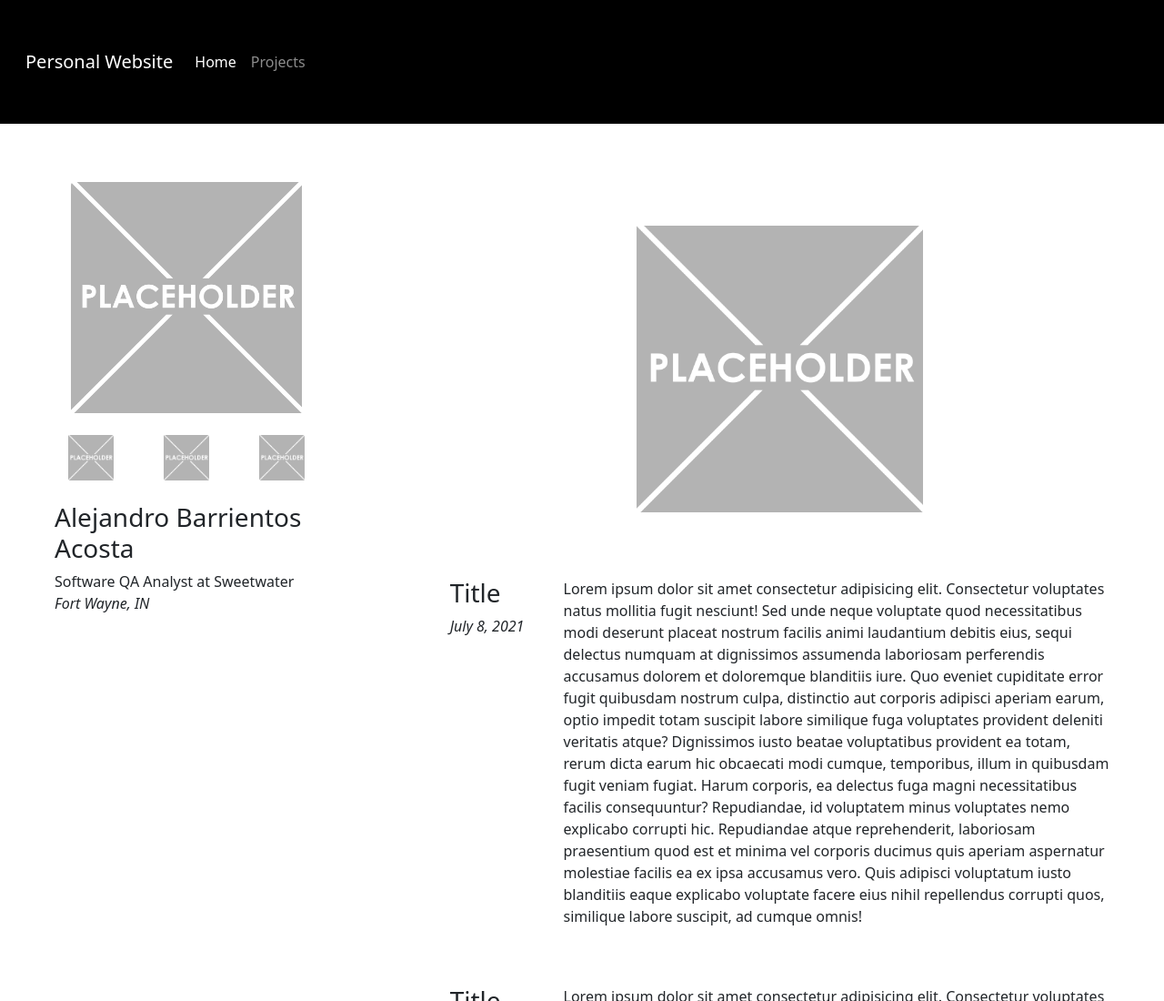
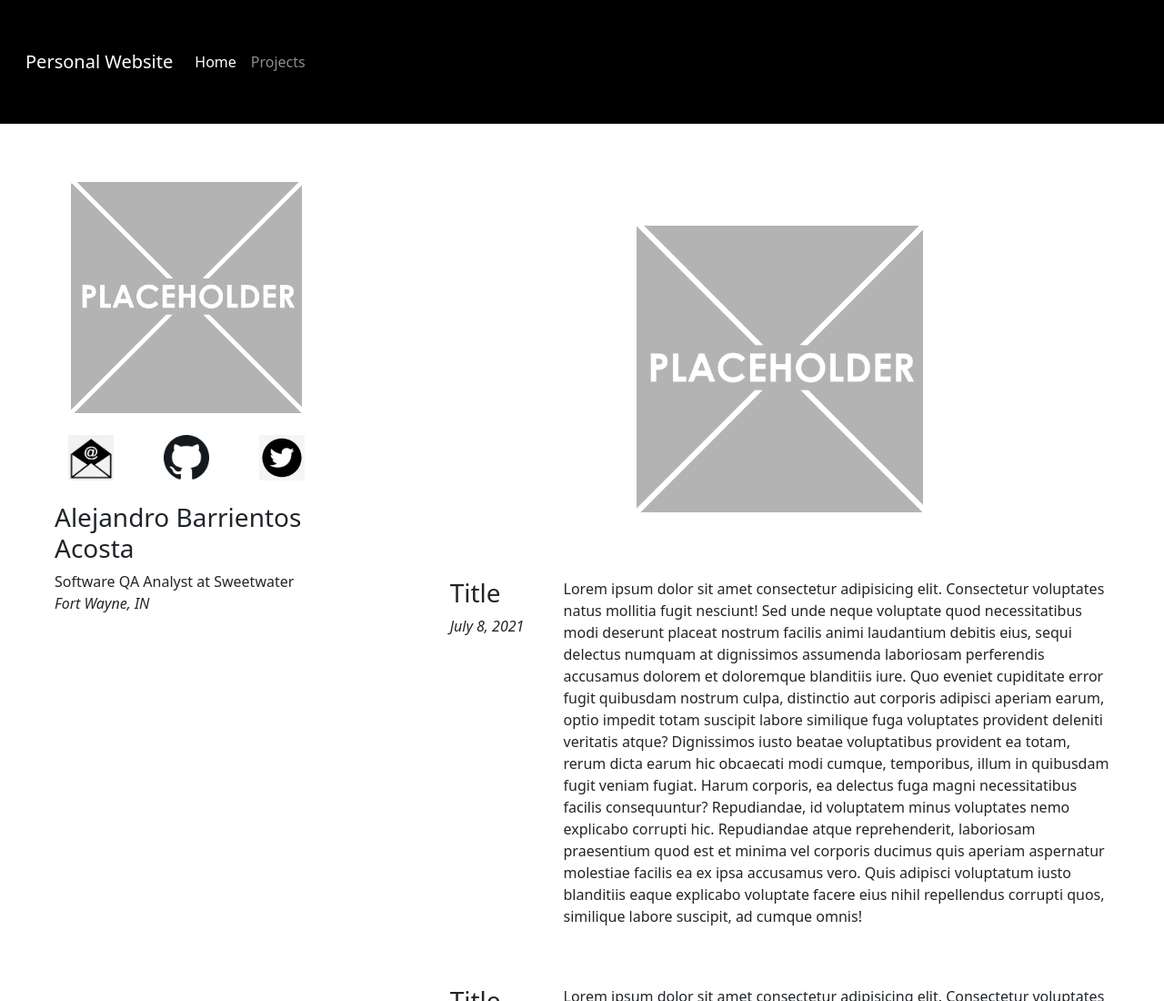
Before and after one commit to aBarrientosA/alejandrobarrientos.github.io, a website: page index.html in a window 1280 px wide. Shown: the top 1100 px of the page at 91% size. Drawn offline with nearby package versions, Linux system fonts and the light colour scheme.

Commit message:
added icons

```diff
--- a/index.html
+++ b/index.html
@@ -58,7 +58,7 @@
           <div class="row justify-content-center">
             <div class="col-4">
               <img
-                src="placeholder.png"
+                src="Images/email.png"
                 href="#"
                 alt="temoporaryPicture"
                 width="50"
@@ -68,7 +68,7 @@
             </div>
             <div class="col-4">
               <img
-                src="placeholder.png"
+                src="Images/github.svg.png"
                 href="#"
                 alt="temoporaryPicture"
                 width="50"
@@ -78,7 +78,7 @@
             </div>
             <div class="col-4">
               <img
-                src="placeholder.png"
+                src="Images/twitterInBlack.png"
                 href="#"
                 alt="temoporaryPicture"
                 width="50"
```
Also changed, not shown: Images/email.png (added), Images/github.svg.png (added), Images/twitterInBlack.png (added).
